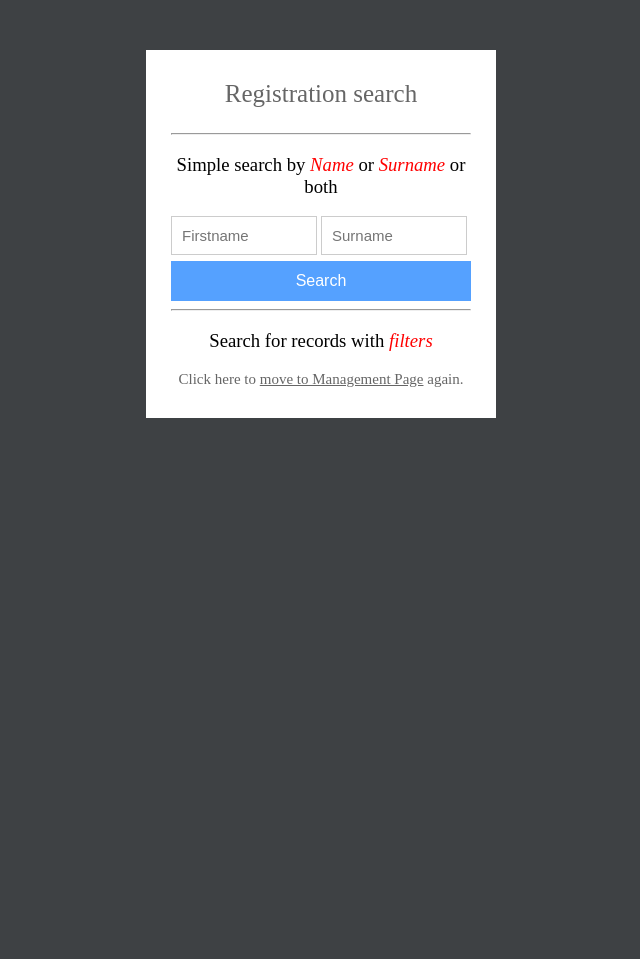
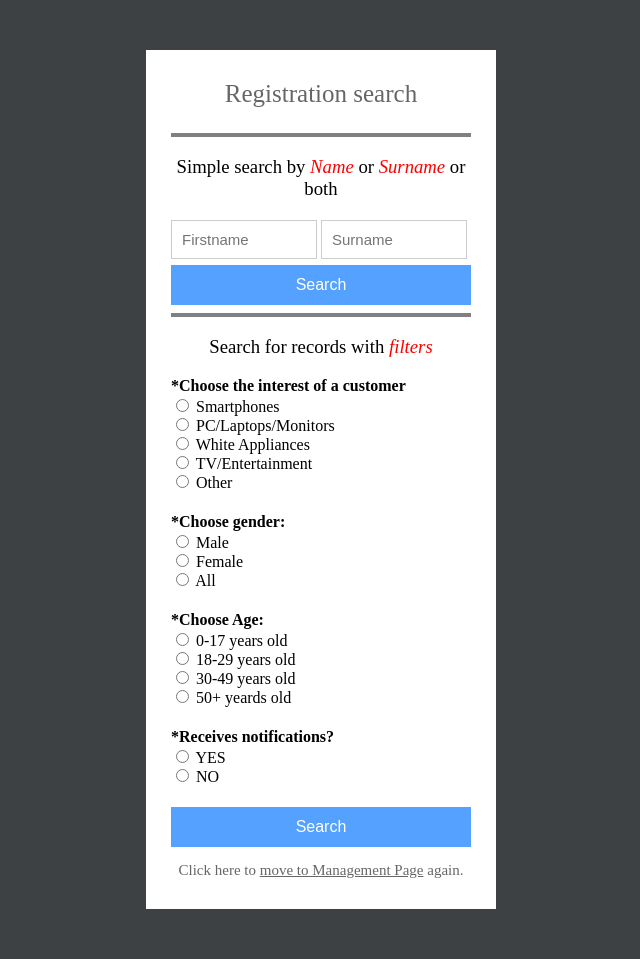
Before and after one commit to ics20072/PHP-Communication-Form, a PHP site: page /searchForm.php in a window 1280 px wide. Shown: the whole page, without its empty margins (319-959 px from the left). Before the commit the page ends 418 px from the top, so only its background shows below. Run offline with PHP 8.4, Linux system fonts and the light colour scheme.

Commit message:
Registration search function completed. Now, in addition to a simple search, there can also be a search with filters. The project is done with this!

```diff
--- a/searchForm.php
+++ b/searchForm.php
@@ -33,6 +33,16 @@
         .red {
             color: red;
         }
+        h4 {
+            margin-top: 3px;
+            margin-bottom: 2px;
+        }
+        input {
+            margin-top: 2px;
+        }
+        hr {
+            border: 2px solid rgb(128, 128, 128);
+        }
     </style>
 </head>
 <body>
@@ -53,7 +63,41 @@
                 session_start();
                 $_SESSION['firstname'] = $firstname;
                 $_SESSION['lastname'] = $surname;
-                header("Location: searchDB.php");
+                header("Location: simpleSearchDB.php");
+            }
+        }else if ($_SERVER['REQUEST_METHOD'] == "POST" and isset($_POST['searchWithFilters'])) {
+            if (isset($_POST['customerInterests']))
+                $interestForProducts = $_REQUEST['customerInterests'];
+            else
+                $interestForProducts = "";
+
+            if (isset($_POST['gender']))
+                $visitorGender = $_REQUEST['gender'];
+            else
+                $visitorGender = "";
+
+            if (isset($_POST['selectAge']))
+                $visitorAge = $_REQUEST['selectAge'];
+            else
+                $visitorAge = "";
+
+            if (isset($_POST['takesNotifications']))
+                $notifications = $_REQUEST['takesNotifications'];
+            else
+                $notifications = "";
+
+            if ($interestForProducts==="" || $visitorAge==="" || $visitorGender==="" || $notifications==="") {
+                echo "<div class='form'>
+                <h3 class='red'>There are fields where you have not selected anything!</h3><br/>
+                <p class='link'>Click here to <a href='searchForm.php'>search </a> again.</p>
+                </div>";
+            }else {
+                session_start();
+                $_SESSION['interest'] = $interestForProducts;
+                $_SESSION['gender'] = $visitorGender;
+                $_SESSION['age'] = $visitorAge;
+                $_SESSION['notifications'] = $notifications;
+                header("Location: filteredSearchDB.php");
             }
         }else {
     ?>
@@ -66,6 +110,39 @@
         <input type="submit" value="Search" name="searchRecordSimple" class="search-button"/>
         <hr>
         <h3>Search for records with <span class="italicFont">filters</span></h3>
+        <h4>*Choose the interest of a customer</h4>
+        <input type="radio" id="Smartphones" name="customerInterests" value="Smartphones">
+        <label for="Smartphones">Smartphones</label><br>
+        <input type="radio" id="PcLaptopsMonitors" name="customerInterests" value="PC/Laptops/Monitors">
+        <label for="PcLaptopsMonitors">PC/Laptops/Monitors</label><br>
+        <input type="radio" id="WhiteAppliances" name="customerInterests" value="White Appliances">
+        <label for="WhiteAppliances">White Appliances</label><br>
+        <input type="radio" id="TV_Entertainment" name="customerInterests" value="TV/Entertainment">
+        <label for="TV_Entertainment">TV/Entertainment</label><br>
+        <input type="radio" id="Other" name="customerInterests" value="Other">
+        <label for="Other">Other</label><br><br>
+        <h4>*Choose gender:</h4>
+        <input type="radio" id="male" name="gender" value="male">
+        <label for="male">Male</label><br>
+        <input type="radio" id="female" name="gender" value="female">
+        <label for="female">Female</label><br>
+        <input type="radio" id="all" name="gender" value="all">
+        <label for="all">All</label><br><br>
+        <h4>*Choose Age:</h4>
+        <input type="radio" id="child" name="selectAge" value="child">
+        <label for="child">0-17 years old</label><br>
+        <input type="radio" id="young" name="selectAge" value="young">
+        <label for="young">18-29 years old</label><br>
+        <input type="radio" id="middle-aged" name="selectAge" value="middle-aged">
+        <label for="middle-aged">30-49 years old</label><br>
+        <input type="radio" id="old" name="selectAge" value="old">
+        <label for="old">50+ yeards old</label><br><br>
+        <h4>*Receives notifications?</h4>
+        <input type="radio" id="yes" name="takesNotifications" value="Yes">
+        <label for="yes">YES</label><br>
+        <input type="radio" id="no" name="takesNotifications" value="No">
+        <label for="no">NO</label><br><br>
+        <input type="submit" value="Search" name="searchWithFilters" class="search-button"/>
         <p class='link'>Click here to <a href='administratorPage.php'> move to Management Page</a> again.</p>
     </form>
 
--- a/searchDB.php
+++ b/simpleSearchDB.php
@@ -116,8 +116,6 @@
             }
         }
 
-
-
         $conn->close();
     ?>
 
--- a/visitorsPage.php
+++ b/visitorsPage.php
@@ -108,7 +108,7 @@
         <input type="radio" id="female" name="gender" value="female">
         <label for="female">Female</label><br>
         <hr>
-        <input type="number" class="login-input" name="age" autofocus="true" min="0" value="0"/>
+        <input type="number" class="login-input" name="age" autofocus="true" min="0" max="150" value="0"/>
         <label for="age">Age </label>
         <hr>
         <p>What products are you interested in?</p>
```
Also changed, not shown: filteredSearchDB.php (added, +118 -0 lines).
